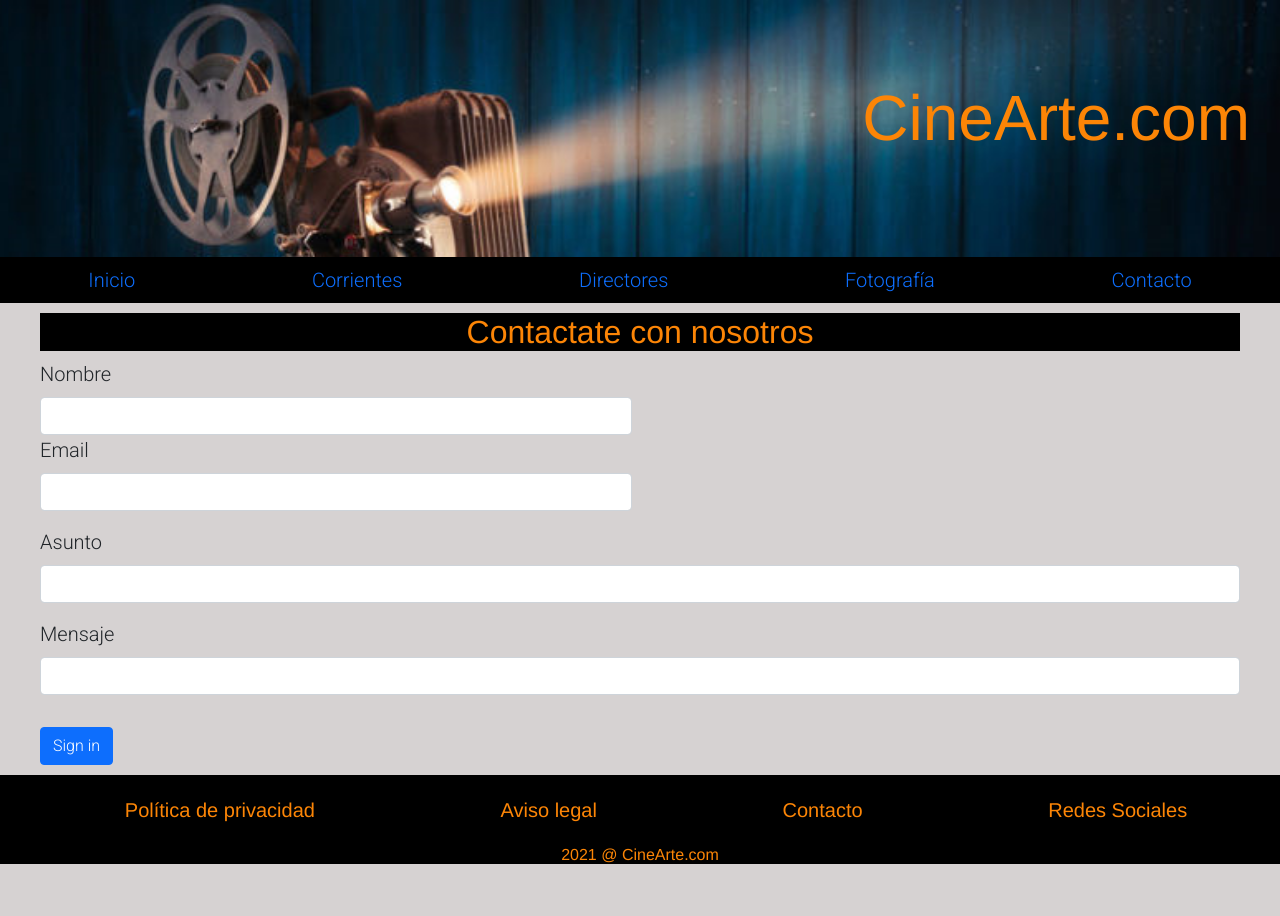
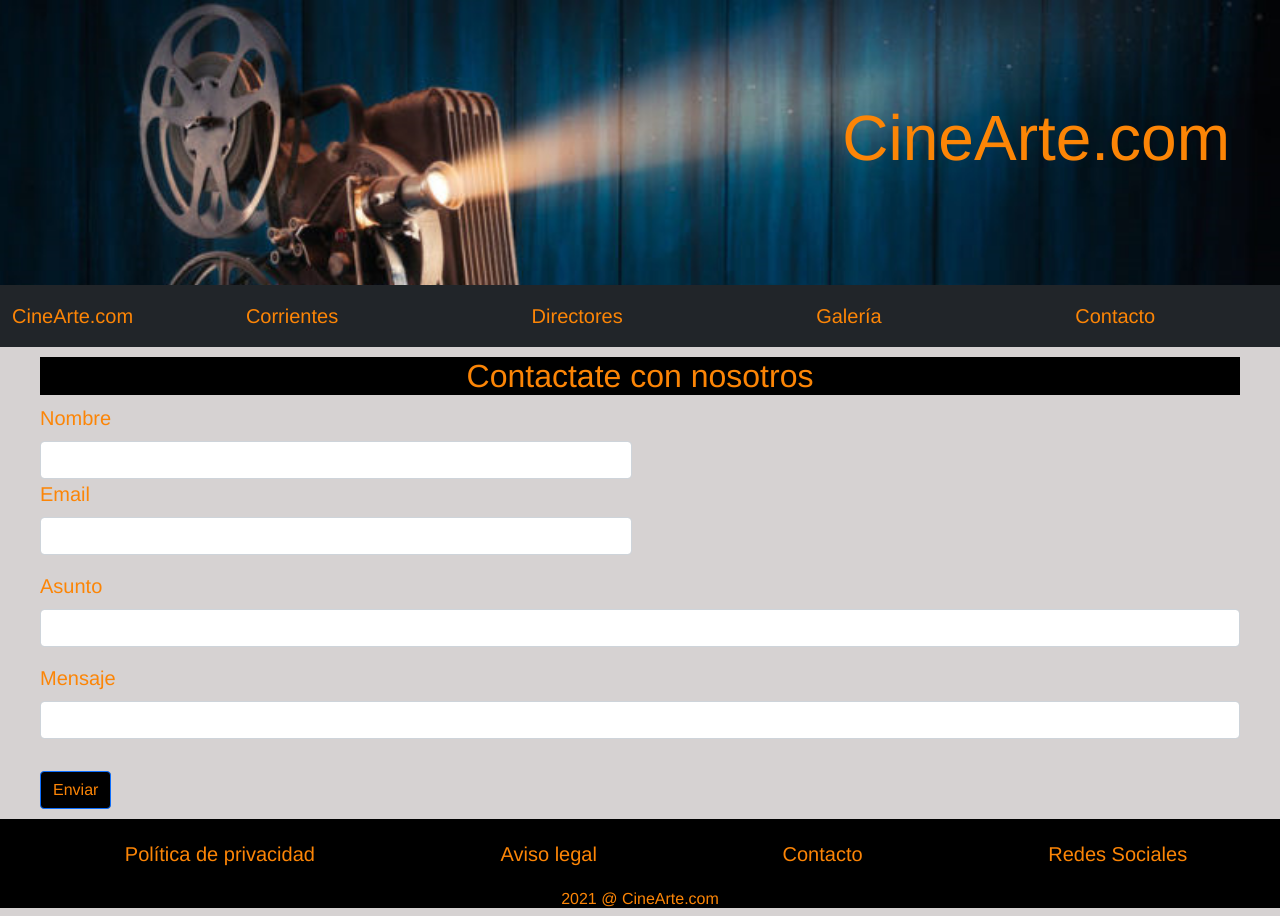
Before and after one commit to Sardella1978/Desafio5.GitHub.Animaciones-Transiciones, a plain HTML site: page Pages/Contacto.html in a window 1280 px wide. Before the commit the page ends 872 px from the top, so only its background shows below. Drawn offline with nearby package versions, Linux system fonts and the light colour scheme.

Commit message:
nav con Bootstrap, animación en galería, contacto con Bootstrap, full responsive

```diff
--- a/Pages/Contacto.html
+++ b/Pages/Contacto.html
@@ -17,17 +17,31 @@
   <header class="header">
 
     <h1>CineArte.com</h1>
-
-              <ul class="nav justify-content-around">
-                <li class="nav-item"><a href="../index.html" class="nav-link">Inicio</a></li>
-                <li class="nav.item"><a href="../Pages/Corrientes.html" class="nav-link">Corrientes</a></li>
-                <li class="nav-item"><a href="../Pages/Directores.html" class="nav-link">Directores</a></li>
-                <li class="nav-item"><a href="../Pages/Galería.html" class="nav-link">Fotografía</a></li>
-                <li class="nav-item"><a href="../Pages/Contacto.html" class="nav-link">Contacto</a></li>
-             </ul>
-
-
 </header>
+<nav class="navbar navbar-expand-lg navbar-dark bg-dark">
+  <div class="container-fluid">
+    <a class="navbar-brand" style="color: #fc8506; font-family: 'Franklin Gothic Medium', 'Arial Narrow', Arial, sans-serif;" href="../index.html">CineArte.com</a>
+    <button class="navbar-toggler" type="button" data-bs-toggle="collapse" data-bs-target="#navbarNav" aria-controls="navbarNav" aria-expanded="false" aria-label="Toggle navigation" style="color: #fc8506;">
+      <span class="navbar-toggler-icon"></span>
+    </button>
+    <div class="collapse navbar-collapse" id="navbarNav";>
+        <ul class="navbar-nav justify-content-around flex-grow-1 pe-3">
+        <li class="nav-item">
+          <a class="nav-link" style="color: #fc8506; font-family: 'Franklin Gothic Medium', 'Arial Narrow', Arial, sans-serif;" href="../Pages/Corrientes.html">Corrientes</a>
+        </li>
+        <li class="nav-item">
+          <a class="nav-link" style="color: #fc8506; font-family: 'Franklin Gothic Medium', 'Arial Narrow', Arial, sans-serif;" href="../Pages/Directores.html">Directores</a>
+        </li>
+        <li class="nav-item">
+          <a class="nav-link" style="color: #fc8506; font-family: 'Franklin Gothic Medium', 'Arial Narrow', Arial, sans-serif;" href="../Pages/Galería.html">Galería</a>
+        </li>
+        <li class="nav-item">
+          <a class="nav-link" style="color: #fc8506;font-family: 'Franklin Gothic Medium', 'Arial Narrow', Arial, sans-serif;" href="../Pages/Contacto.html">Contacto</a>
+        </li>
+      </ul>
+    </div>
+  </div>
+</nav>
 
     <section class="section">
         <h2>Contactate con nosotros</h2>
@@ -70,7 +84,7 @@
 
         </div>
         <div class="col-12">
-          <button type="submit" class="btn btn-primary">Sign in</button>
+          <button type="submit" class="btn btn-primary" style="color: #fc8506; background-color: black; font-family: 'Franklin Gothic Medium', 'Arial Narrow', Arial, sans-serif;">Enviar</button>
         </div>
       </form>
    </section>
@@ -79,7 +93,7 @@
         <ul class="footer">
             <li>Política de privacidad</li>
             <li>Aviso legal</li>
-            <li><a href="./Pages/Contacto.html">Contacto</a></li>
+            <li><a href="../Pages/Contacto.html">Contacto</a></li>
             <li>Redes Sociales</li>
         </ul>
         <h6>2021 @ CineArte.com</h6>
--- a/estilos.css
+++ b/estilos.css
@@ -4,11 +4,11 @@
     line-height: 1.5; margin: 0px;}
 
 
- h1 {color:#fc8506; padding-top: 80px; padding-right: 30px; text-align: right;
+ h1 {color:#fc8506; padding-top: 100px; padding-right: 50px; text-align: right;
      font-family: 'Franklin Gothic Medium', 'Arial Narrow', Arial, sans-serif;
      font-size: 4rem;
      }
- h2 {color:#fc8506; text-align: center; background-color: black;
+ h2 {color:#fc8506; text-align: center; background-color:black;
      font-family: 'Franklin Gothic Medium', 'Arial Narrow', Arial, sans-serif;}
 
  h3 {color:#fc8506; background-color: black; padding-left: 10px; font-family: 'Franklin Gothic Medium', 'Arial Narrow', Arial, sans-serif;}
@@ -17,19 +17,21 @@
      padding-left: 10px; padding-right: 10px; padding-top: 5px; padding-bottom: 5px;
      border-style: solid; font-family: 'Franklin Gothic Medium', 'Arial Narrow', Arial, sans-serif;}
 
+ h5:hover{background-color: gray ;}
+
  h6{text-align: center; background-color: black; color: #fc8506; font-family: 'Franklin Gothic Medium', 'Arial Narrow', Arial, sans-serif;}
 
  a{text-decoration: none; color:#fc8506;}
 
- li{color: #fc8506; list-style: none;}
+ li{color: #fc8506;}
  li:hover {background-color:gray; padding-left: 10px; padding-right: 10px;}
 
 /* .img{width: 300px; height: 200px;} */
 
-.header{background-image: url(./Imagenes/Header.png); background-size: cover;}
-
-.nav{background-color: black; margin-top: 100px;}
-
+.header{background-image: url(./Imagenes/Header.png); background-size: cover;
+        padding-bottom: 100px;}
+.navbar-brand:hover{background-color: gray;}
+.nav-link{ font-family: 'Franklin Gothic Medium', 'Arial Narrow', Arial, sans-serif;}
 .section {padding-left: 40px; padding-right: 40px; padding-top: 10px; padding-bottom: 10px}
 
 .flexBoton{display: flex; justify-content: center; align-items: center; padding-top: 20px;}
@@ -48,6 +50,10 @@
     grid-template-rows: repeat(3, 4fr);
     grid-column-gap: 10px; grid-row-gap: 10px;}
 .imgGalería {width: 100%; height: 100%;}
+.imgGalería:hover{transform: scale(1.3); transition: transform 1s;}
+
+/*CONTACTO*/
+.form-label{color: #fc8506; font-family: 'Franklin Gothic Medium', 'Arial Narrow', Arial, sans-serif;}
 
 /*FOOTER*/
 
@@ -64,6 +70,8 @@
         .header{background-image: none; background-color: black;
              display: flex; flex-direction: column;}
             .nav ul{display: flex; flex-direction: column;align-items: center;}
+
+
 
 
         /*INDEX - CORRIENTES - DIRECTORES*/
```
Also changed, not shown: Pages/Corrientes.html (+25 -10 lines), Pages/Directores.html (+26 -11 lines), Pages/Galería.html (+25 -11 lines), index.html (+33 -21 lines).
